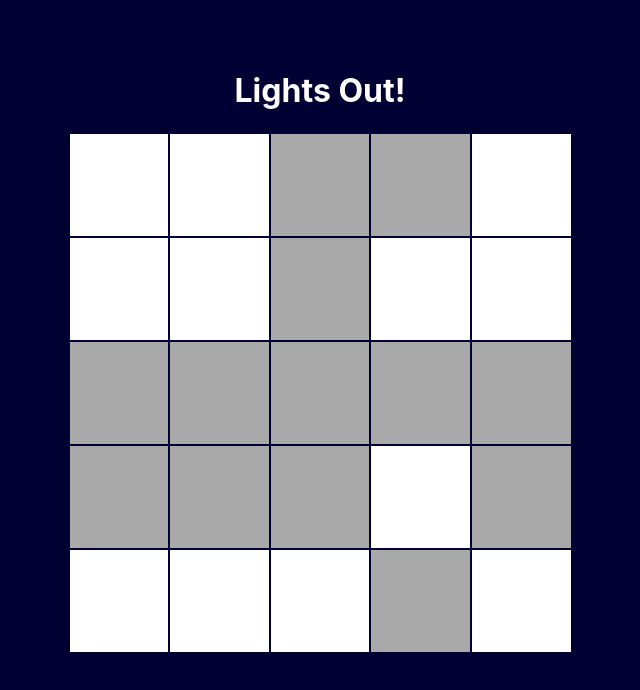
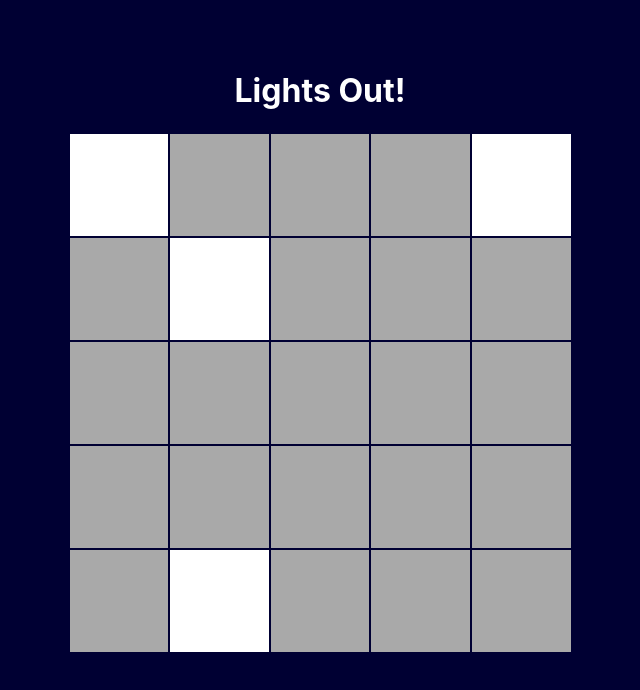
Before and after one commit to ryanfuhrman/lights-out, a React (Create React App) app: page / in a window 1280 px wide. Shown: the top 690 px of the page, without its empty margins (320-960 px from the left). Built offline with nearby package versions, Linux system fonts and the light colour scheme.

Commit message:
Update defaultProps and map method in render

```diff
--- a/src/Board.js
+++ b/src/Board.js
@@ -32,7 +32,7 @@ class Board extends Component {
   static defaultProps = {
     nrows: 5,
     ncols: 5,
-    chanceLightStartsOn: 0.5,
+    chanceLightStartsOn: 0.25,
   };
 
   constructor(props) {
@@ -80,15 +80,15 @@ class Board extends Component {
     // TODO: flip this cell and the cells around it
     // DONE
     flipCell(y, x);
-    flipCell(`${y - 1}`, x);
-    flipCell(`${y + 1}`, x);
-    flipCell(y, `${x - 1}`);
-    flipCell(y, `${x + 1}`);
+    flipCell(y - 1, x);
+    flipCell(y + 1, x);
+    flipCell(y, x - 1);
+    flipCell(y, x + 1);
 
     // win when every cell is turned off
     // TODO: determine is the game has been won
     // DONE
-    const noneLit = this.state.board.every(row => {
+    const hasWon = this.state.board.every(row => {
       return row.every(cell => {
         return cell === false;
       });
@@ -96,7 +96,7 @@ class Board extends Component {
 
     this.setState({
       board,
-      hasWon: noneLit,
+      hasWon,
     });
   }
 
@@ -113,14 +113,14 @@ class Board extends Component {
         <table className="Board">
           <tbody>
             {this.state.board.map((rows, i) => {
-              let parentKey = i;
+              let y = i;
               return (
                 <tr className="Board-row" key={i}>
-                  {rows.map((isLit, i) => {
+                  {rows.map((isLit, x) => {
                     return (
                       <Cell
-                        id={`${parentKey}-${i}`}
-                        key={`${parentKey}-${i}`}
+                        id={`${y}-${x}`}
+                        key={`${y}-${x}`}
                         isLit={isLit}
                         flipCellsAroundMe={this.flipCellsAround}
                       />
```
